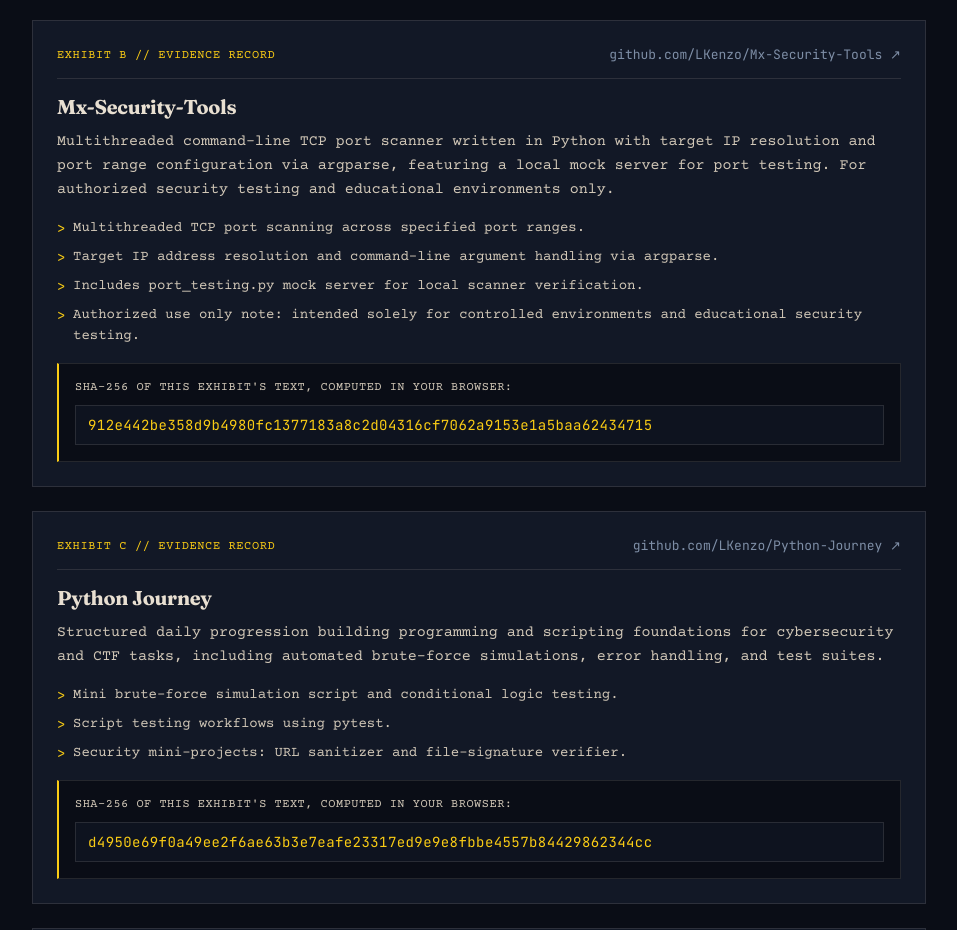
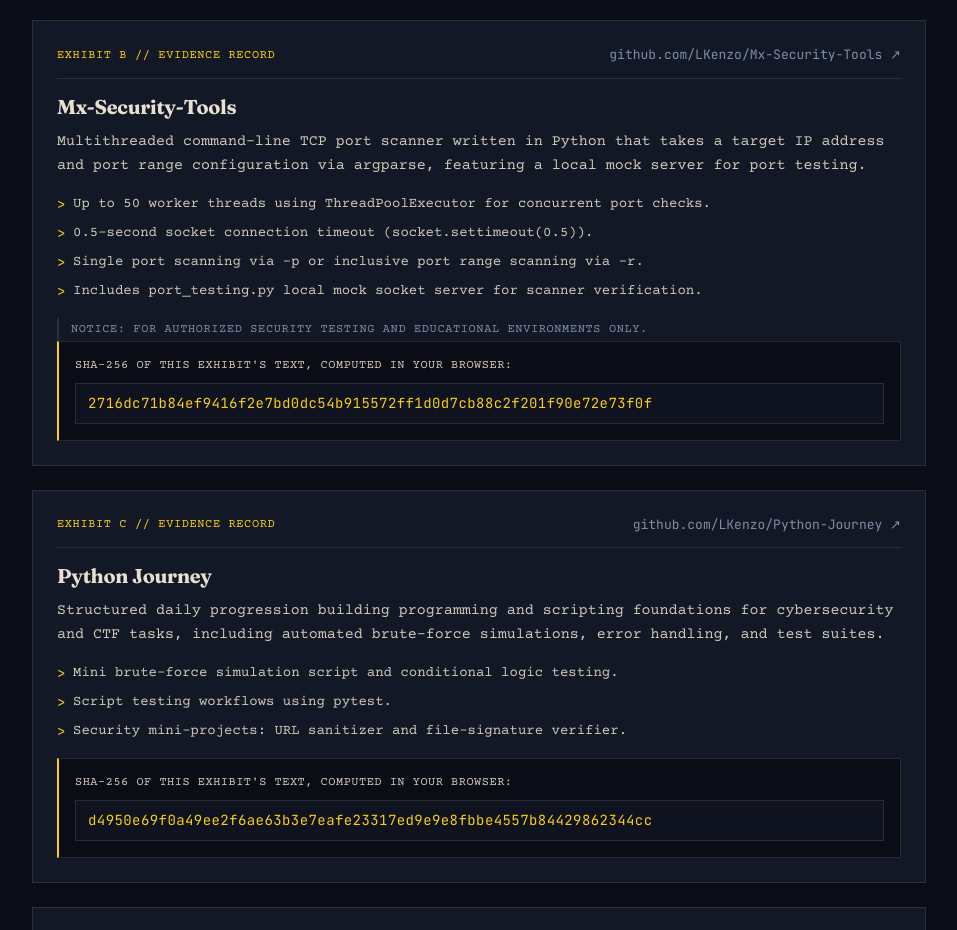
Before and after one commit to LKenzo/max-portofolio, a website built with Vite: page index.html in a window 1280 px wide. Shown: the part 3400-4330 px from the top of the page, without its empty margins (252-1209 px from the left). Built offline with nearby package versions, Linux system fonts and the light colour scheme; some packages are replaced by stand-ins of ours; animation ran at ten frames a second.

Commit message:
refactor(data): update mx-security-tools schema, highlights, and authorized use notice

```diff
--- a/index.html
+++ b/index.html
@@ -337,14 +337,17 @@
                 </div>
                 <h3 class="case-title">Mx-Security-Tools</h3>
                 <p class="case-summary">
-                  Multithreaded command-line TCP port scanner written in Python with target IP resolution and port range configuration via argparse, featuring a local mock server for port testing. For authorized security testing and educational environments only.
+                  Multithreaded command-line TCP port scanner written in Python that takes a target IP address and port range configuration via argparse, featuring a local mock server for port testing.
                 </p>
                 <ul class="case-highlights-list">
-                  <li class="case-highlight-item">Multithreaded TCP port scanning across specified port ranges.</li>
-                  <li class="case-highlight-item">Target IP address resolution and command-line argument handling via argparse.</li>
-                  <li class="case-highlight-item">Includes port_testing.py mock server for local scanner verification.</li>
-                  <li class="case-highlight-item">Authorized use only note: intended solely for controlled environments and educational security testing.</li>
+                  <li class="case-highlight-item">Up to 50 worker threads using ThreadPoolExecutor for concurrent port checks.</li>
+                  <li class="case-highlight-item">0.5-second socket connection timeout (socket.settimeout(0.5)).</li>
+                  <li class="case-highlight-item">Single port scanning via -p or inclusive port range scanning via -r.</li>
+                  <li class="case-highlight-item">Includes port_testing.py local mock socket server for scanner verification.</li>
                 </ul>
+                <div class="case-notice font-label">
+                  NOTICE: For authorized security testing and educational environments only.
+                </div>
                 <div class="sha256-container">
                   <div class="sha256-label">SHA-256 of this exhibit's text, computed in your browser:</div>
                   <code class="sha256-hash" id="exhibit-hash-1">[Computing via Web Crypto API...]</code>
--- a/src/data/profile.ts
+++ b/src/data/profile.ts
@@ -201,15 +201,16 @@
       name: 'Mx-Security-Tools',
       repoName: 'Mx-Security-Tools',
       summary:
-        'Multithreaded command-line TCP port scanner written in Python with target IP resolution and port range configuration via argparse, featuring a local mock server for port testing. For authorized security testing and educational environments only.',
+        'Multithreaded command-line TCP port scanner written in Python that takes a target IP address and port range configuration via argparse, featuring a local mock server for port testing.',
       primaryLanguage: 'Python',
       url: 'https://github.com/LKenzo/Mx-Security-Tools',
       highlights: [
-        'Multithreaded TCP port scanning across specified port ranges.',
-        'Target IP address resolution and command-line argument handling via argparse.',
-        'Includes port_testing.py mock server for local scanner verification.',
-        'Authorized use only note: intended solely for controlled environments and educational security testing.',
+        'Up to 50 worker threads using ThreadPoolExecutor for concurrent port checks.',
+        '0.5-second socket connection timeout (socket.settimeout(0.5)).',
+        'Single port scanning via -p or inclusive port range scanning via -r.',
+        'Includes port_testing.py local mock socket server for scanner verification.',
       ],
+      authorizedUseNotice: 'For authorized security testing and educational environments only.',
       source: 'github:Mx-Security-Tools',
     },
     {
--- a/src/data/types.ts
+++ b/src/data/types.ts
@@ -76,6 +76,7 @@
   readonly primaryLanguage: string;
   readonly url: string;
   readonly highlights?: readonly string[];
+  readonly authorizedUseNotice?: string;
   readonly source: DataSource;
 }
 
--- a/src/styles/dossier.css
+++ b/src/styles/dossier.css
@@ -35,6 +35,16 @@
   background-color: var(--bg-canvas);
   color: var(--ink-primary);
   position: relative;
+}
+
+/* 3D Scene Traveler Canvas */
+.scene-traveler-canvas {
+  position: fixed;
+  inset: 0;
+  width: 100vw;
+  height: 100vh;
+  pointer-events: none;
+  z-index: 5;
 }
 
 /* Accessible focus outlines (verified 12.67:1 contrast ratio) */
@@ -684,6 +694,16 @@
   font-family: var(--font-mono);
 }
 
+.case-notice {
+  font-family: var(--font-label);
+  font-size: 0.75rem;
+  letter-spacing: 0.04em;
+  color: var(--ink-muted);
+  border-left: 2px solid var(--border-hairline);
+  padding: 2px var(--space-3);
+  margin-top: var(--space-3);
+}
+
 /* SHA-256 Checksum Container: Non-overlapping, large legible font, verified >=4.5:1 contrast */
 .sha256-container {
   margin-top: var(--space-5);
```
